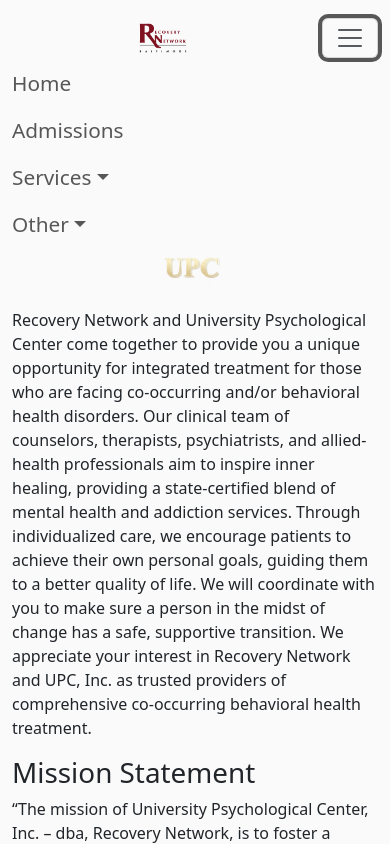
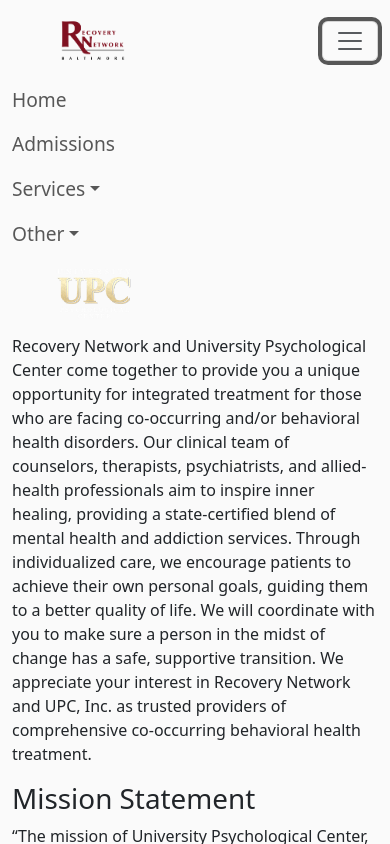
Before and after one commit to BuffManKyle/rnupc, a React (Create React App) app: page / in a window 390 px wide. Both pictures are taken after a click on the button 195 px from the left and 37 px from the top of the page. Shown: the top 844 px of the page. Built offline with nearby package versions, Linux system fonts and the light colour scheme.

Commit message:
Mobile logo test

```diff
--- a/src/pages/partials/header.css
+++ b/src/pages/partials/header.css
@@ -1,11 +1,14 @@
 .navbar{
     background-color :#fafafa;
-    padding: 4% 0;
+    padding: 1% 0;
 }
 .navbar-brand{
 }
+.nav{
+
+}
 .nav-link{
-    font-size: 1.3rem;
+    font-size: 1.2rem;
     font-weight: 500;
 }
 .nav-brand-containter{
@@ -14,8 +17,20 @@
 }
 
 .rn-logo{
-    width: 90%;
+    width: 70%;
     height: auto;
     padding: 0;
     margin: 0;
 }
+
+@media (max-width:768px) {
+
+    .rn-logo{
+        width: 110%;
+    }
+    .nav-brand-containter{
+        margin: 2% 10%;
+        max-width: 22%;
+    }
+
+}
--- a/src/pages/partials/header.js
+++ b/src/pages/partials/header.js
@@ -3,10 +3,7 @@ import './header.css'
 import Rnlogo from './images/RNlogo.png';
 import Upclogo from './images/UPCLogo.webp';
 import React from "react";
-import Container from 'react-bootstrap/Container';
-import Nav from 'react-bootstrap/Nav';
-import Navbar from 'react-bootstrap/Navbar';
-import NavDropdown from 'react-bootstrap/NavDropdown';
+import {Container, Nav, Navbar, NavDropdown, Row} from 'react-bootstrap';
 
 function Header () {
 
@@ -14,7 +11,7 @@ return (
     <>
 <Navbar expand="lg" >
       <Container>
-        <Container className="nav-brand-containter">
+      <Container className="nav-brand-containter">
         <Navbar.Brand href="/">
             <img
             className="rn-logo"
@@ -24,7 +21,7 @@ return (
         </Container>
         <Navbar.Toggle aria-controls="basic-navbar-nav" />
         <Navbar.Collapse id="basic-navbar-nav">
-          <Nav className="me-auto">
+          <Nav className="m-auto">
             <Nav.Link href="/">Home</Nav.Link>
             <Nav.Link href="#link">Admissions</Nav.Link>
             <NavDropdown title="Services" id="basic-nav-dropdown">
```
